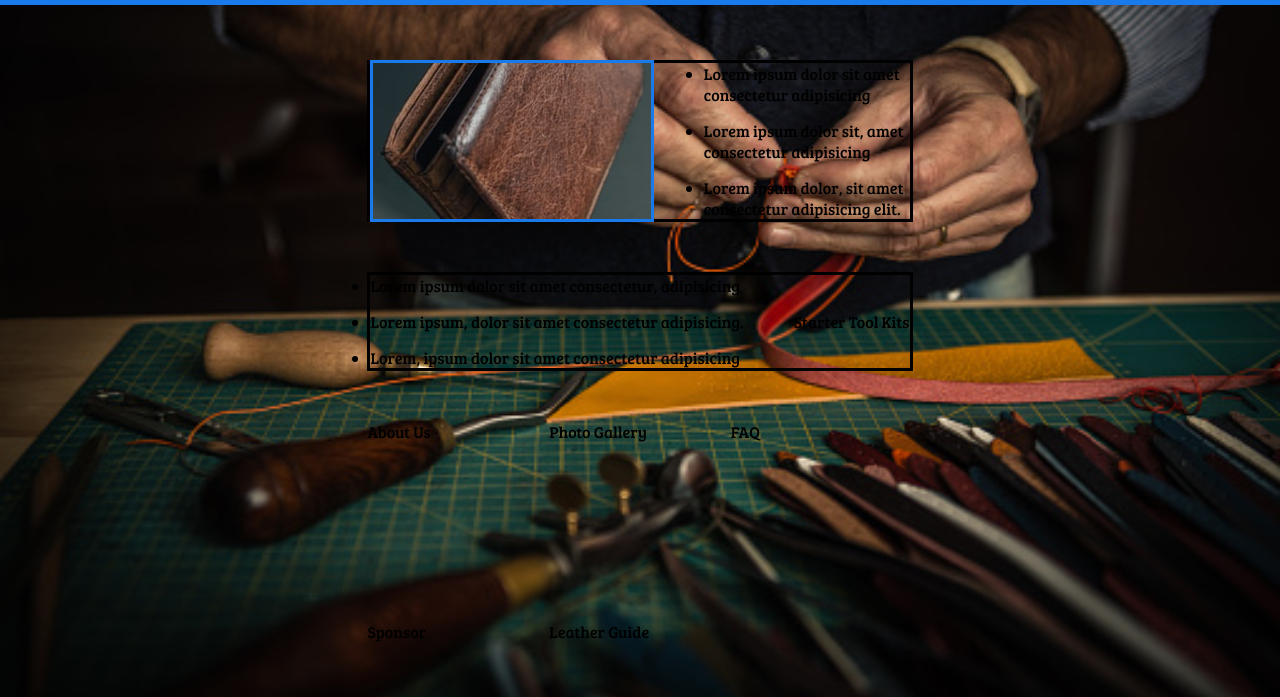
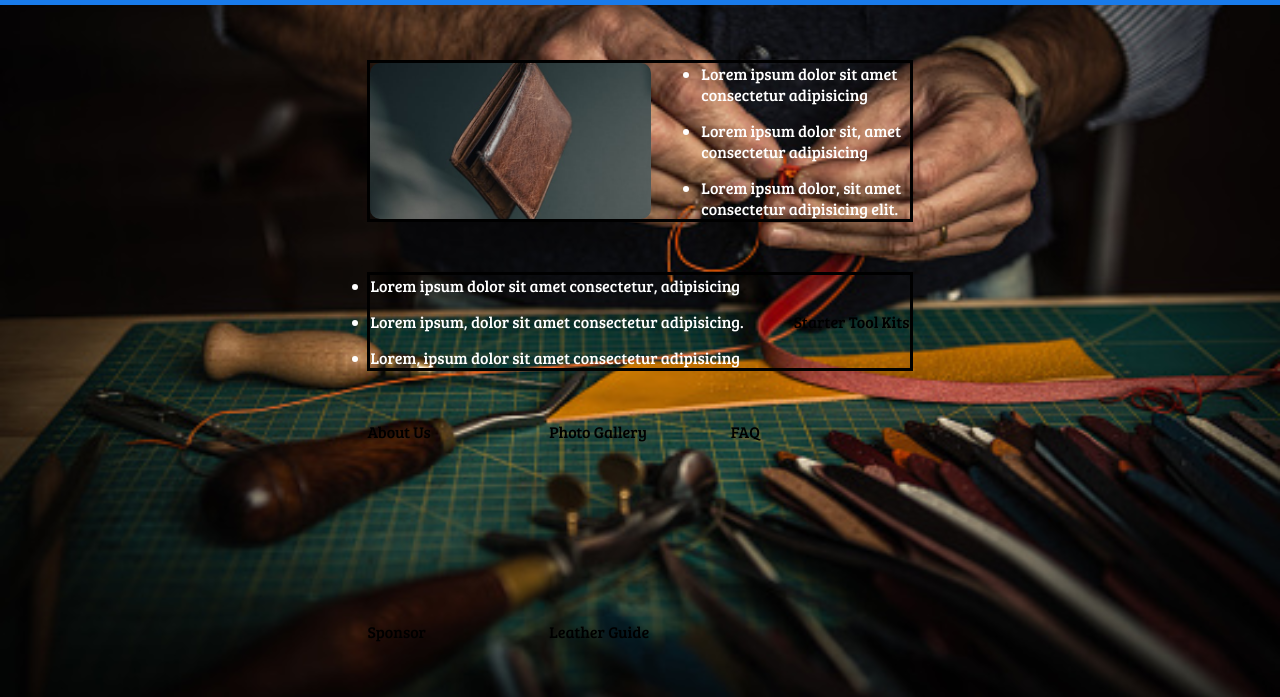
Before and after one commit to AWOliver/AWOliver.github.io, a plain HTML site: page home.html in a window 1280 px wide. Shown: the part 101-798 px from the top of the page. Drawn offline with Linux system fonts and the light colour scheme.

Commit message:
Added details for contImg

```diff
--- a/home.html
+++ b/home.html
@@ -45,8 +45,10 @@
         <!--Det första stora innehållet-->
         <div class="designs">
           <!--Här skapar jag länkar både till bilden och texten-->
-          <div class="designImg">
-            <a class="designCont" href="designs.html">Wallet Designs</a>
+          <div class="contImg">
+            <div class="designImg">
+              <a class="designCont" href="designs.html">Wallet Designs</a>
+            </div>
           </div>
           <a href="designs.html">
             <ul>
--- a/style.css
+++ b/style.css
@@ -7,6 +7,7 @@
   border-width: 0px;
   padding: 0px;
   font-family: "Bree Serif";
+  color: #fff;
 }
 
 .allHome {
@@ -180,18 +181,29 @@ BODY
   color: #000;
 }
 
+.contImg {
+  width: 100%;
+  height: 100%;
+  position: relative;
+  display: inline-block;
+}
+
 .designImg {
   background-image: url("designWallet.jpg");
-  background-size: auto;
+  background-size: cover;
+  background-size: 100%;
   background-repeat: no-repeat;
-  background-position: center;
+  background-position: center 45%;
+  border-radius: 10px;
   width: 100%;
   height: 100%;
-  border: #197beb solid;
 }
 
 .designCont {
   display: none;
+  position: absolute;
+  color: #ff8000;
+  background-color: transparent;
 }
 
 .designs:hover .designImg {
@@ -203,8 +215,11 @@ BODY
 }
 
 .design:hover .designCont {
-  position: center;
-  color: #ff8000;
+  display: flex;
+  justify-content: center;
+  align-self: center;
+  background-color: #fff;
+  transition: 1s;
 }
 
 .tools {
```
